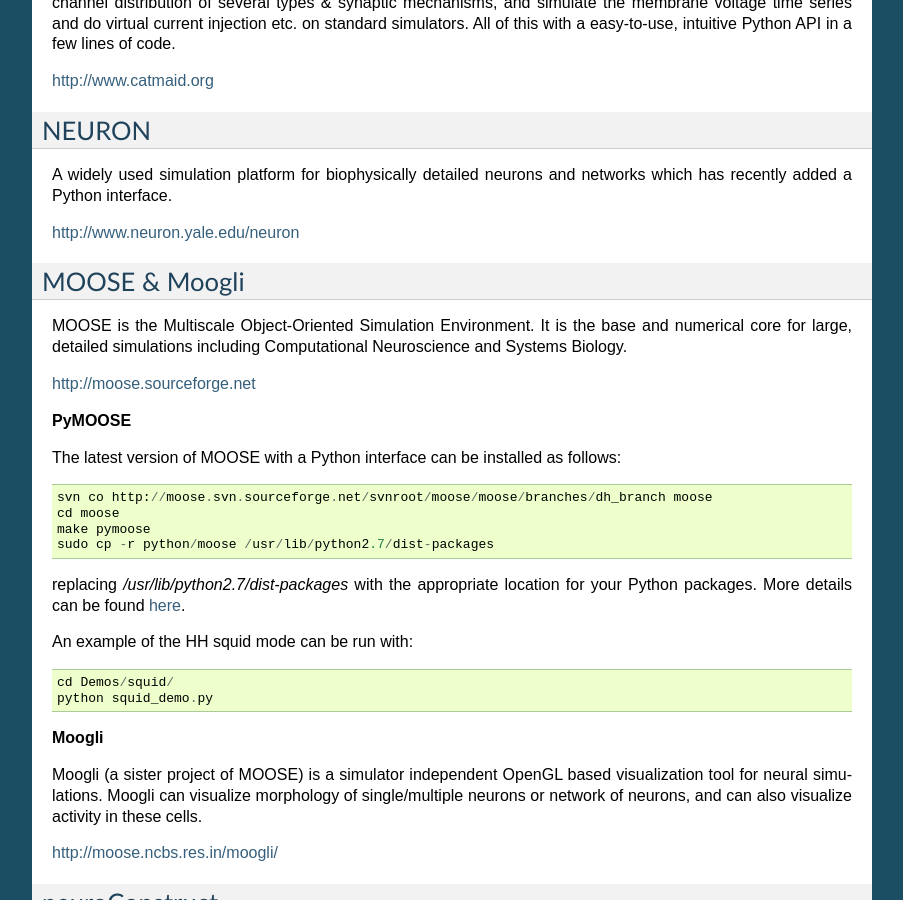
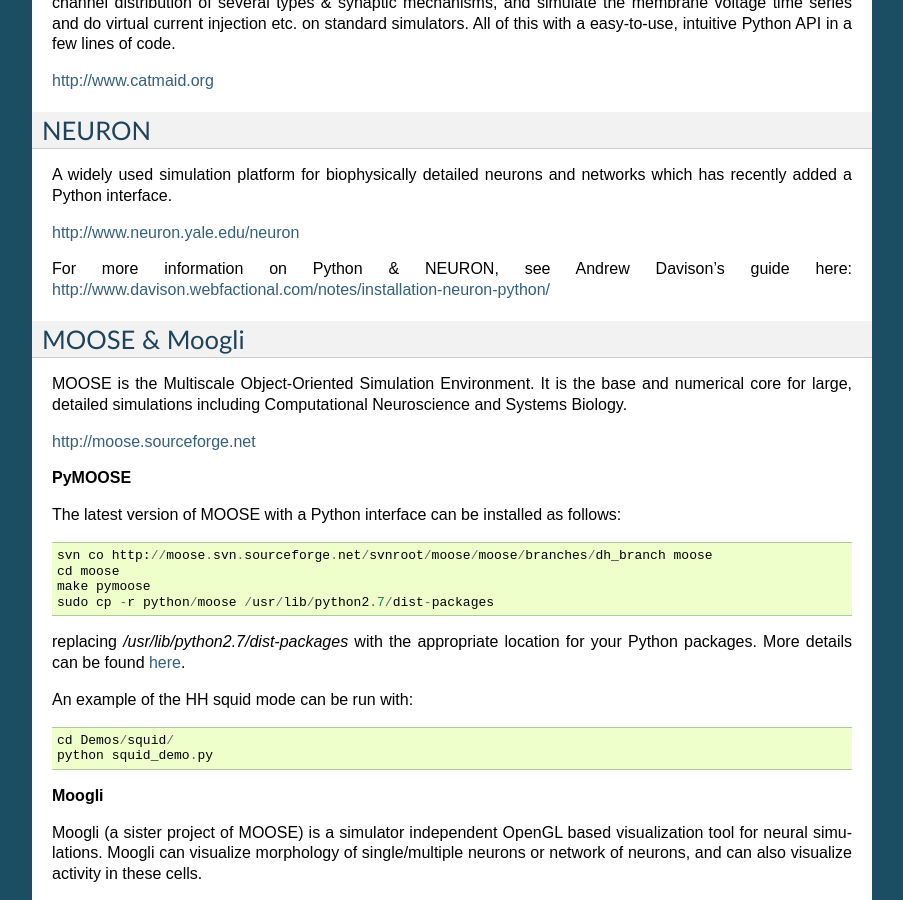
Before and after one commit to NeuralEnsemble/libNeuroML, a Sphinx documentation site: the page built from doc/tools.txt, in a window 1280 px wide and 900 px high, scrolled down 668 px. Shown: the whole window, without its empty margins (198-1101 px from the left). Built offline with Sphinx 7.4.7, drawn with Linux system fonts in a browser that asks for light colours; formulas are drawn with MathJax 3.

Commit message:
Update to NEURON & Python install info

```diff
--- a/doc/tools.txt
+++ b/doc/tools.txt
@@ -42,6 +42,8 @@
 A widely used simulation platform for biophysically detailed neurons and networks which has recently added a Python interface.
 
 http://www.neuron.yale.edu/neuron
+
+For more information on Python & NEURON, see Andrew Davison's guide here: http://www.davison.webfactional.com/notes/installation-neuron-python/
 
 MOOSE & Moogli
 --------------
```
